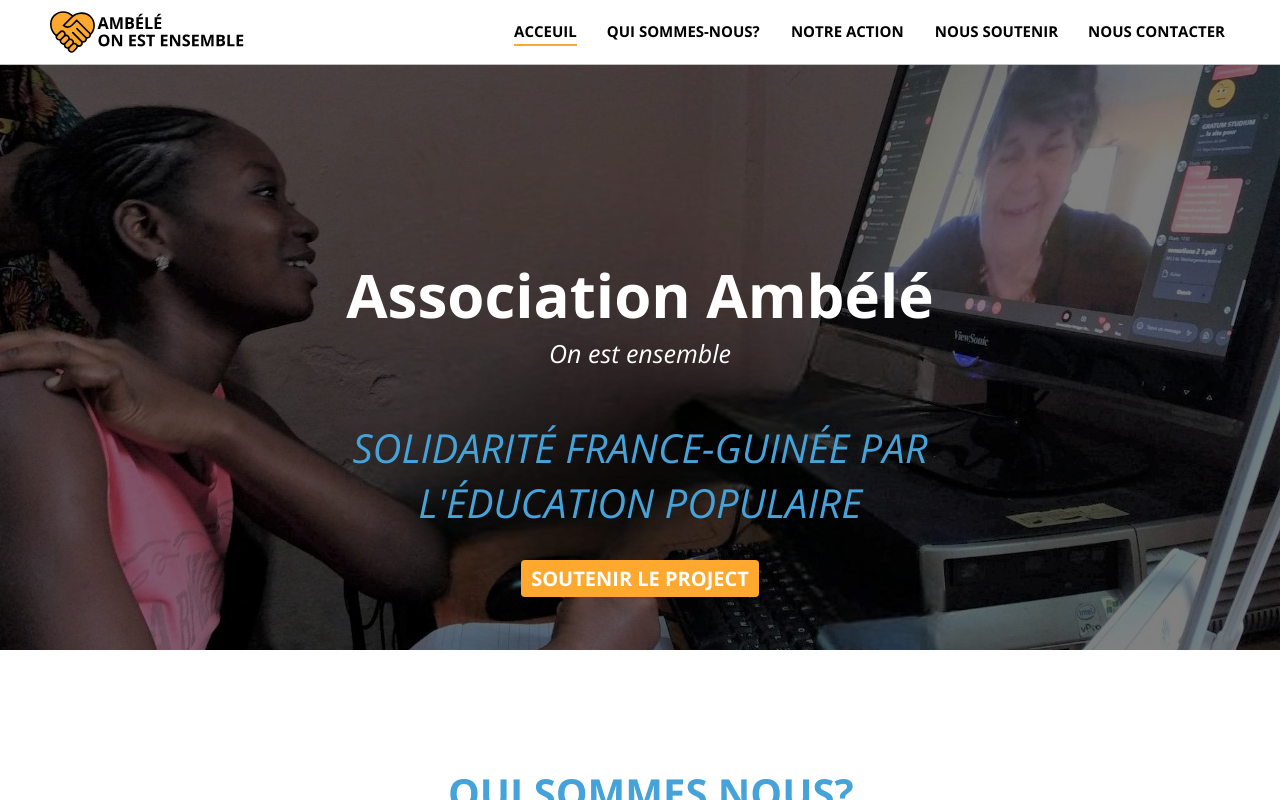
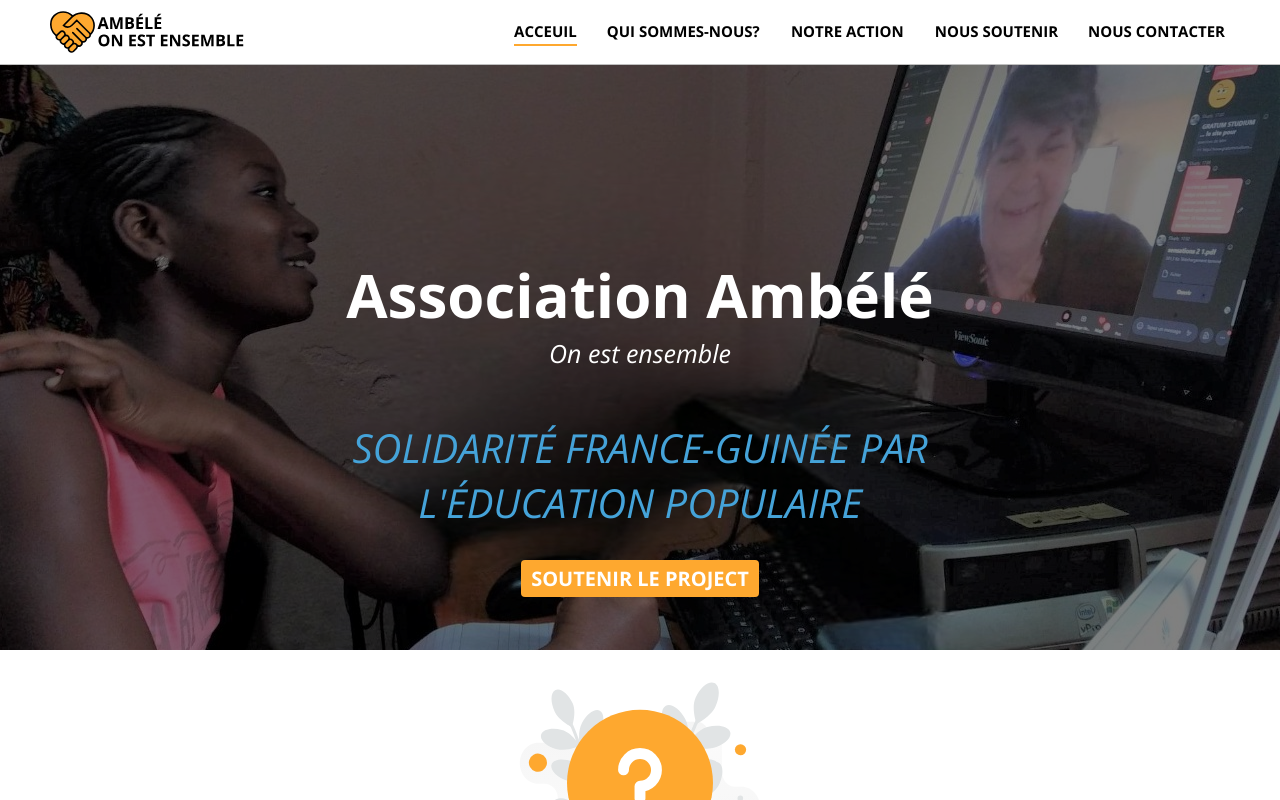
Before and after one commit to Focus-me34/ambele-fundraiser, a Next.js app: page / in a window 1280 px wide. Built offline with nearby package versions, Linux system fonts and the light colour scheme.

Commit message:
Fixed navbar z index. Also fixed position of the content on the main content component

```diff
--- a/src/components/home/MainContent.js
+++ b/src/components/home/MainContent.js
@@ -48,7 +48,19 @@ const MainContent = () => {
         />
 
         <div className={classes["text"]}>
-          <h2>Qui Sommes nous?</h2>
+          <h2>
+            {/* <Image // ? Position absolute by default
+              key={"about"}
+              src="/about.svg"
+              alt="Question mark"
+              width={100}
+              height={100}
+              style={{
+                objectFit: "cover",
+              }}
+            /> */}
+
+          Qui Sommes nous?</h2>
           <p>
             Ambélé est une association française qui soutient et accompagne des
             initiatives d'éducation populaire en Guinée.
--- a/src/components/home/MainContent.module.scss
+++ b/src/components/home/MainContent.module.scss
@@ -1,16 +1,27 @@
 .home-content {
   section {
     display: flex;
+    flex-wrap: wrap;
     align-items: center;
-    gap: 2rem;
-    margin: 5rem auto 0;
+    justify-content: center;
+    gap: 1rem;
+    margin: 2.5rem auto 0;
+
+    h2 {
+      display: flex;
+      // justify-content: center;
+      align-items: center;
+      gap: 2rem;
+      text-align: left;
+      margin-top: 0;
+    }
 
     .text {
       text-align: justify;
     }
 
     a { // ? LINK BUTTON FROM NEXT JS // Includes an arrow SVG
-      margin: 4rem auto 5rem;
+      margin: 2rem 0 5rem;
       display: block;
 
       width: 25rem;
@@ -37,6 +48,7 @@
       gap: 1rem;
 
       svg {
+        // align-self: flex-start;
         width: 3rem;
         height: 3rem;
       }
--- a/src/components/navbar/Navbar.module.scss
+++ b/src/components/navbar/Navbar.module.scss
@@ -4,7 +4,7 @@
   background-color: white;
   position: fixed;
   top: 0;
-  z-index: 1000;
+  z-index: 100000;
 
   padding: 0.5rem 4rem;
 
@@ -124,6 +124,7 @@
 // ! SIDE NAV
 .side-nav {
   position: absolute;
+  z-index: 50000;
   top: 6.5rem;
   left: 0;
   width: 100%;
```
